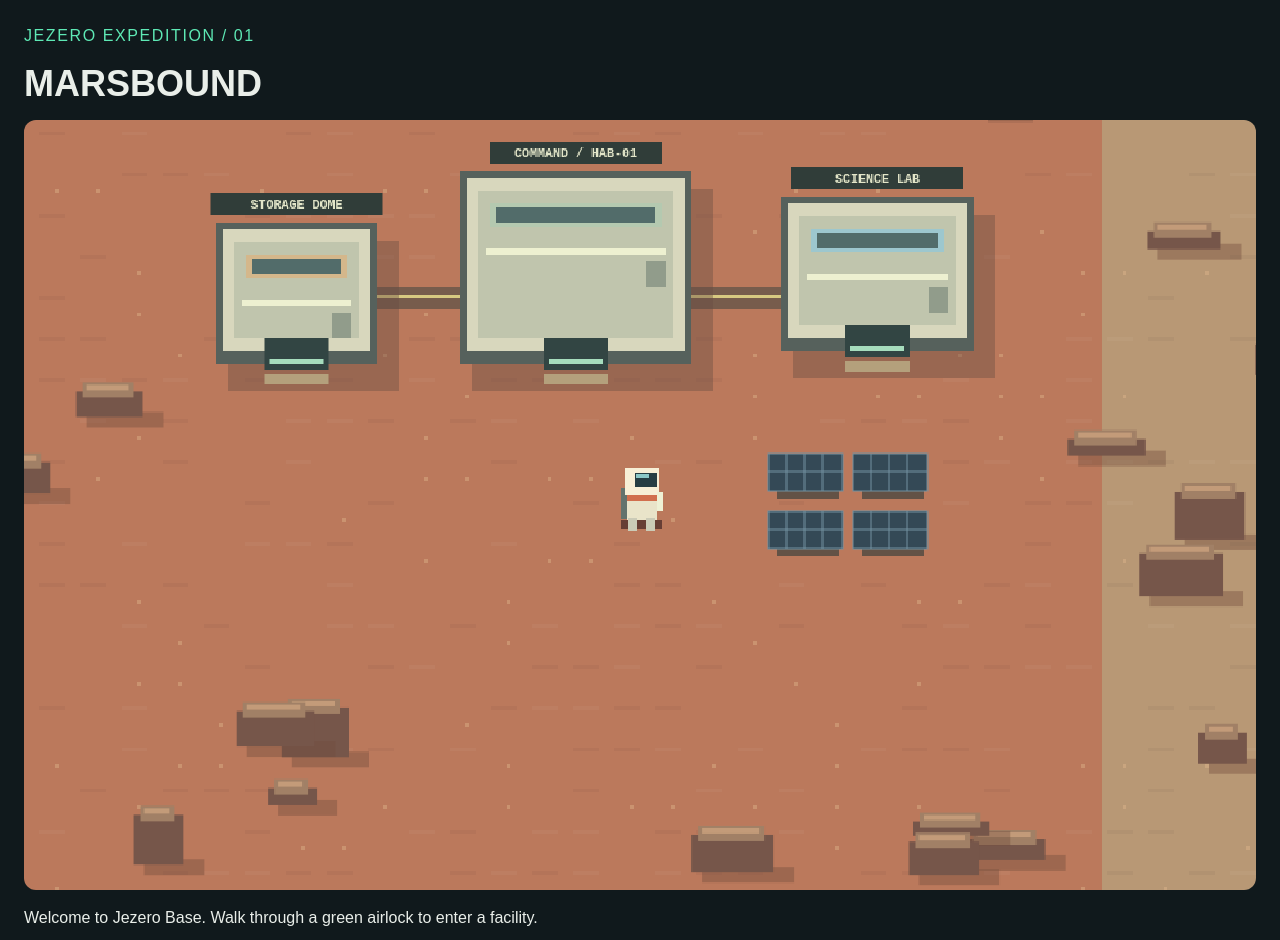
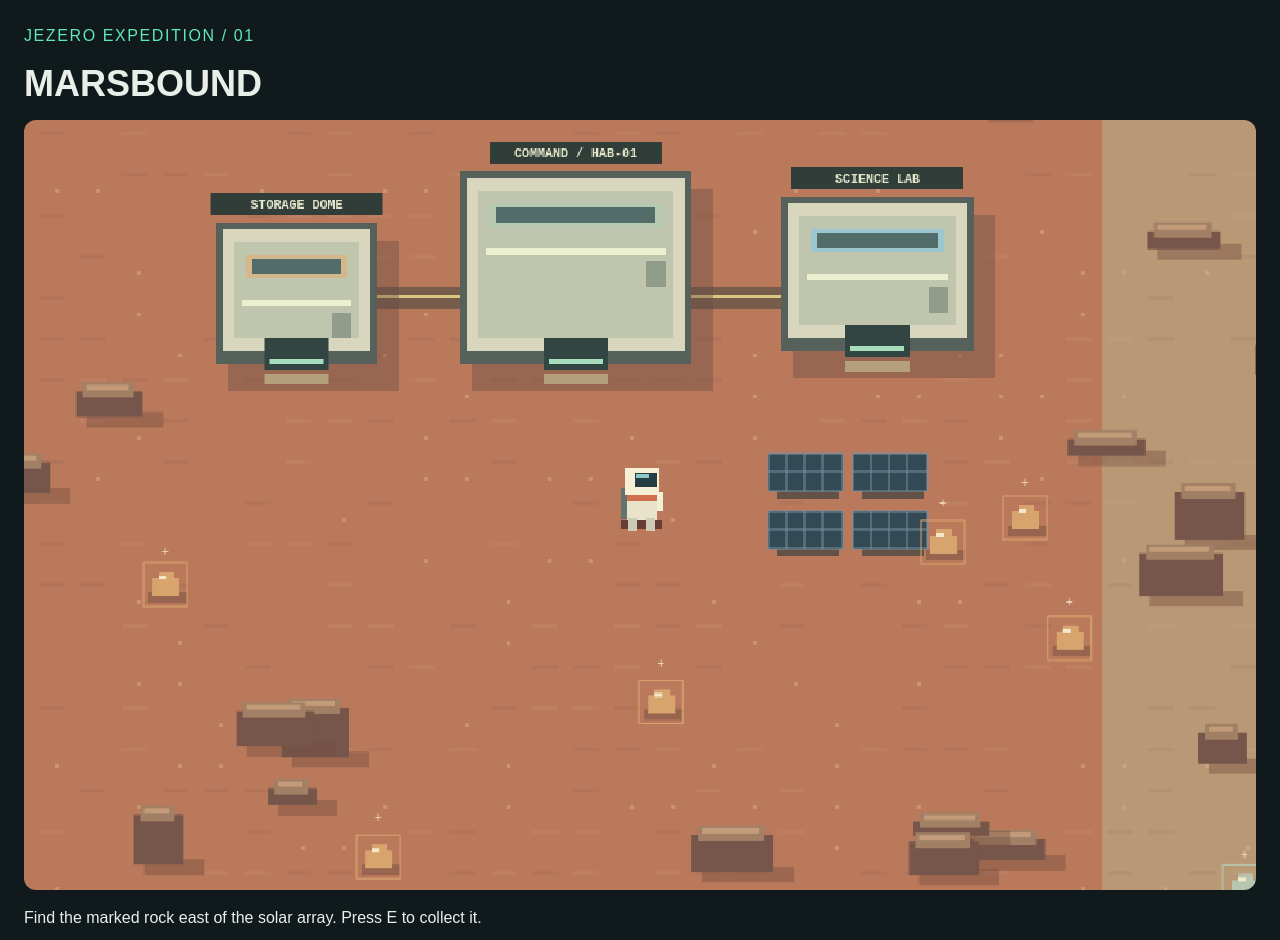
Before and after one commit to Ardemn-prince/marsbound, a Next.js app: page / in a window 1280 px wide. Shown: the top 940 px of the page. Built offline with nearby package versions, Linux system fonts and the light colour scheme.

Commit message:
feat(research): implement science and discovery mechanics

```diff
--- a/src/components/Status.tsx
+++ b/src/components/Status.tsx
@@ -1,3 +1,3 @@
 'use client';
 import { useMission } from '@/game/store';
-export default function Status(){const message=useMission(s=>s.mission.message);const paused=useMission(s=>s.mission.paused);return <div className="py-4"><p>{paused?'MISSION PAUSED':message}</p><p className="text-sm text-stone-400 mt-2">WASD / arrows · Move　 Shift · Dash　 E · Interact　 F · Light　 Esc · Pause</p></div>}
+export default function Status(){const message=useMission(s=>s.mission.message);const paused=useMission(s=>s.mission.paused);const points=useMission(s=>s.mission.points);const inventory=useMission(s=>s.mission.inventory.length);const scan=useMission(s=>Math.ceil(s.mission.scanning?.remaining??0));return <div className="py-4"><p>{paused?'MISSION PAUSED':message}</p><p className="mt-2 text-emerald-200">Research {points} / 200 · Samples {inventory} / 2 {scan>0&&`· Scan ${scan}s`}</p><p className="text-sm text-stone-400 mt-2">WASD / arrows · Move　 Shift · Dash　 E · Interact　 F · Light　 Esc · Pause</p></div>}
--- a/src/game/draw.ts
+++ b/src/game/draw.ts
@@ -2,10 +2,11 @@ import type { Renderer } from '@/engine/renderer';
 import type { Mission,Player } from './model';
 import { drawTerrain } from './world';
 import { drawBase } from './base';
+import { drawSamples } from './research';
 export function drawAstronaut(c:CanvasRenderingContext2D,p:Player){const x=Math.round(p.x),y=Math.round(p.y);const step=p.moving?Math.round(Math.sin(p.animation)*3):0;
   c.fillStyle='#673e35';c.fillRect(x-15,y+12,32,7);c.fillStyle='#63736d';c.fillRect(x-15,y-13,8,24);c.fillStyle='#e9e4c9';c.fillRect(x-10,y-17,23,29);c.fillStyle='#f7efd6';c.fillRect(x-12,y-29,27,21);c.fillStyle='#263e43';c.fillRect(x-7+(p.facing>0?3:0),y-25,17,11);c.fillStyle='#8bc8c7';c.fillRect(x-3,y-24,10,3);c.fillStyle='#d16f4d';c.fillRect(x-10,y-8,23,5);c.fillStyle='#cbcbb7';c.fillRect(x-9,y+10+step,7,10);c.fillRect(x+5,y+10-step,7,10);c.fillStyle='#eef1d5';c.fillRect(x+13,y-10-(p.action>0?10:0),5,15);
 }
 export function drawScene(r:Renderer,m:Mission){r.camera.follow(m.player,2400,1600);r.begin();const c=r.ctx;
   drawTerrain(c,{x:r.camera.x,y:r.camera.y,w:960,h:600});drawBase(c,m.shelter);
-  drawAstronaut(c,m.player);r.end();
+  drawSamples(c,m);drawAstronaut(c,m.player);r.end();
 }
--- a/src/game/model.ts
+++ b/src/game/model.ts
@@ -1,4 +1,5 @@
 import type { Vec2 } from '@/engine/math';
+import type { SampleKind } from './research';
 export type Player = Vec2 & { moving:boolean; facing:number; animation:number; action:number };
-export type Mission = { player:Player; elapsed:number; paused:boolean; message:string; flashlight:boolean; region:string; explored:string[]; shelter:string|null; panel:string|null; circuits:{lab:boolean;moxie:boolean;heater:boolean} };
-export function newMission():Mission{return {player:{x:600,y:650,moving:false,facing:1,animation:0,action:0},elapsed:0,paused:false,message:'Welcome to Jezero Base. Walk through a green airlock to enter a facility.',flashlight:false,region:'seitah',explored:['seitah'],shelter:null,panel:null,circuits:{lab:true,moxie:true,heater:true}};}
+export type Mission = { player:Player; elapsed:number; paused:boolean; message:string; flashlight:boolean; region:string; explored:string[]; shelter:string|null; panel:string|null; circuits:{lab:boolean;moxie:boolean;heater:boolean}; inventory:string[];collected:string[];discoveries:SampleKind[];points:number;scanning:{id:string;remaining:number}|null };
+export function newMission():Mission{return {player:{x:600,y:650,moving:false,facing:1,animation:0,action:0},elapsed:0,paused:false,message:'Find the marked rock east of the solar array. Press E to collect it.',flashlight:false,region:'seitah',explored:['seitah'],shelter:null,panel:null,circuits:{lab:true,moxie:true,heater:true},inventory:[],collected:[],discoveries:[],points:0,scanning:null};}
--- /dev/null
+++ b/src/game/research.ts
@@ -0,0 +1,16 @@
+import { contains,type Vec2 } from '@/engine/math';
+import type { Mission } from './model';
+import { noise,obstacles,regionAt } from './world';
+export const SCIENCE={
+  basalt:{name:'Volcanic stone',points:15,seconds:8,color:'#d8a46e',fact:'Basalt forms when lava cools. These rocks help scientists read the history of Martian volcanoes.',url:'https://science.nasa.gov/mars/facts/'},
+  mudstone:{name:'River mudstone',points:35,seconds:24,color:'#b7c7af',fact:'Fine sediment settles in quiet water. Jezero’s ancient delta preserves clues to a long-vanished lake.',url:'https://www.nasa.gov/missions/mars-2020-perseverance/perseverance-rover/nasas-perseverance-rover-deciphers-ancient-history-of-martian-lake/'},
+  clay:{name:'Water-locked clay',points:25,seconds:16,color:'#a8d6c5',fact:'Clay minerals can form when rock interacts with water. Finding them helps us investigate ancient wet environments.',url:'https://science.nasa.gov/mars/facts/'}
+};
+export type SampleKind=keyof typeof SCIENCE;
+export type Sample=Vec2 & {id:string;kind:SampleKind};
+export const samples:Sample[]=[{id:'sample-0',x:900,y:660,kind:'basalt'},...Array.from({length:55},(_,i)=>{const x=100+noise(i,21)*2200,y=100+noise(i,31)*1400;const kind:SampleKind=regionAt({x,y}).id==='seitah'?'basalt':regionAt({x,y}).id==='delta'?'mudstone':'clay';return {id:`sample-${i+1}`,x,y,kind};}).filter(s=>Math.hypot(s.x-570,s.y-500)>300&&!obstacles.some(o=>contains(o,s,40)))];
+export const sampleById=(id:string)=>samples.find(s=>s.id===id);
+export function collect(m:Mission,sample:Sample,capacity=2):Mission{if(m.collected.includes(sample.id))return m;if(m.inventory.length>=capacity)return {...m,message:'Sample rack full. Bring your samples to the science lab.'};return {...m,collected:[...m.collected,sample.id],inventory:[...m.inventory,sample.id],player:{...m.player,action:.6},message:`Collected ${SCIENCE[sample.kind].name}. Bring it to the science lab and press E.`};}
+export function startScan(m:Mission):Mission{if(m.scanning)return {...m,message:'A scan is already in progress.'};if(!m.inventory.length)return {...m,message:'Find a glowing sample outside, then bring it to the lab.'};if(!m.circuits.lab)return {...m,message:'Enable lab power before starting a scan.'};const sample=sampleById(m.inventory[0])!;return {...m,inventory:m.inventory.slice(1),scanning:{id:sample.id,remaining:SCIENCE[sample.kind].seconds},message:`Scanning ${SCIENCE[sample.kind].name}. Keep the lab powered.`};}
+export function tickResearch(m:Mission,dt:number):Mission{if(!m.scanning||!m.circuits.lab)return m;const remaining=m.scanning.remaining-dt;if(remaining>0)return {...m,scanning:{...m.scanning,remaining}};const sample=sampleById(m.scanning.id)!;const science=SCIENCE[sample.kind];return {...m,scanning:null,points:m.points+science.points,discoveries:[...new Set([...m.discoveries,sample.kind])],message:`Research complete! +${science.points} points. ${science.fact}`};}
+export function drawSamples(c:CanvasRenderingContext2D,m:Mission){for(const s of samples){if(m.collected.includes(s.id))continue;const color=SCIENCE[s.kind].color;c.fillStyle='#503e3655';c.fillRect(s.x-13,s.y+6,30,8);c.fillStyle=color;c.fillRect(s.x-10,s.y-5,21,14);c.fillRect(s.x-5,s.y-10,12,6);c.fillStyle='#f4e8c9';c.fillRect(s.x-5,s.y-7,6,3);c.strokeStyle=color;c.lineWidth=1;c.strokeRect(s.x-17,s.y-17,34,34);c.fillStyle='#f0e3c8';c.font='10px monospace';c.textAlign='center';c.fillText('+',s.x,s.y-24+Math.sin(m.elapsed*2+s.x)*3);}}
--- a/src/game/store.ts
+++ b/src/game/store.ts
@@ -4,14 +4,15 @@ import { newMission,type Mission } from './model';
 import { movePlayer,nearest } from './player';
 import { obstacles,regionAt,loadRegion } from './world';
 import { facilityWalls,shelterAt,stations } from './base';
+import { samples,collect,startScan,tickResearch } from './research';
 export const useMission=create<{mission:Mission;step:(dt:number,input:InputManager)=>void;interact:()=>void;togglePause:()=>void;openPanel:(panel:string|null)=>void}>( (set,get)=>({
   mission:newMission(),
   togglePause:()=>set(s=>({mission:{...s.mission,paused:!s.mission.paused}})),
   openPanel:panel=>set(s=>({mission:{...s.mission,panel}})),
-  interact:()=>{const m=get().mission;if(m.paused)return;const target=nearest(m.player,stations);set({mission:{...m,player:{...m.player,action:.5},panel:target?.id??null,message:target?`${target.name}: facility ready. You are sheltered inside the walls.`:'Walk into a facility through its green airlock, then press E.'}});},
+  interact:()=>{const m=get().mission;if(m.paused)return;const sample=nearest(m.player,samples.filter(s=>!m.collected.includes(s.id)),52);if(sample){set({mission:collect(m,sample)});return;}const target=nearest(m.player,stations);if(target?.id==='lab'&&m.shelter==='lab'){set({mission:startScan(m)});return;}set({mission:{...m,player:{...m.player,action:.5},panel:target?.id??null,message:target?`${target.name}: facility ready. You are sheltered inside the walls.`:'Move closer to a marked sample or walk into a facility.'}});},
   step:(dt,input)=>{if(input.consume('escape'))get().togglePause();if(input.consume('e'))get().interact();let m=get().mission;if(m.paused)return;if(input.consume('f'))m={...m,flashlight:!m.flashlight};
     const player=movePlayer(m.player,{x:Number(input.isDown('d','arrowright'))-Number(input.isDown('a','arrowleft')),y:Number(input.isDown('s','arrowdown'))-Number(input.isDown('w','arrowup')),dash:input.isDown('shift')},dt,[...obstacles,...facilityWalls]);
     const region=regionAt(player);loadRegion(region.id);const explored=m.explored.includes(region.id)?m.explored:[...m.explored,region.id];
-    set({mission:{...m,player,shelter:shelterAt(player),elapsed:m.elapsed+dt,region:region.id,explored,message:m.region!==region.id?`Entering ${region.name}. ${region.subtitle}.`:m.message}});
+    set({mission:tickResearch({...m,player,shelter:shelterAt(player),elapsed:m.elapsed+dt,region:region.id,explored,message:m.region!==region.id?`Entering ${region.name}. ${region.subtitle}.`:m.message},dt)});
   }
 }));
```
